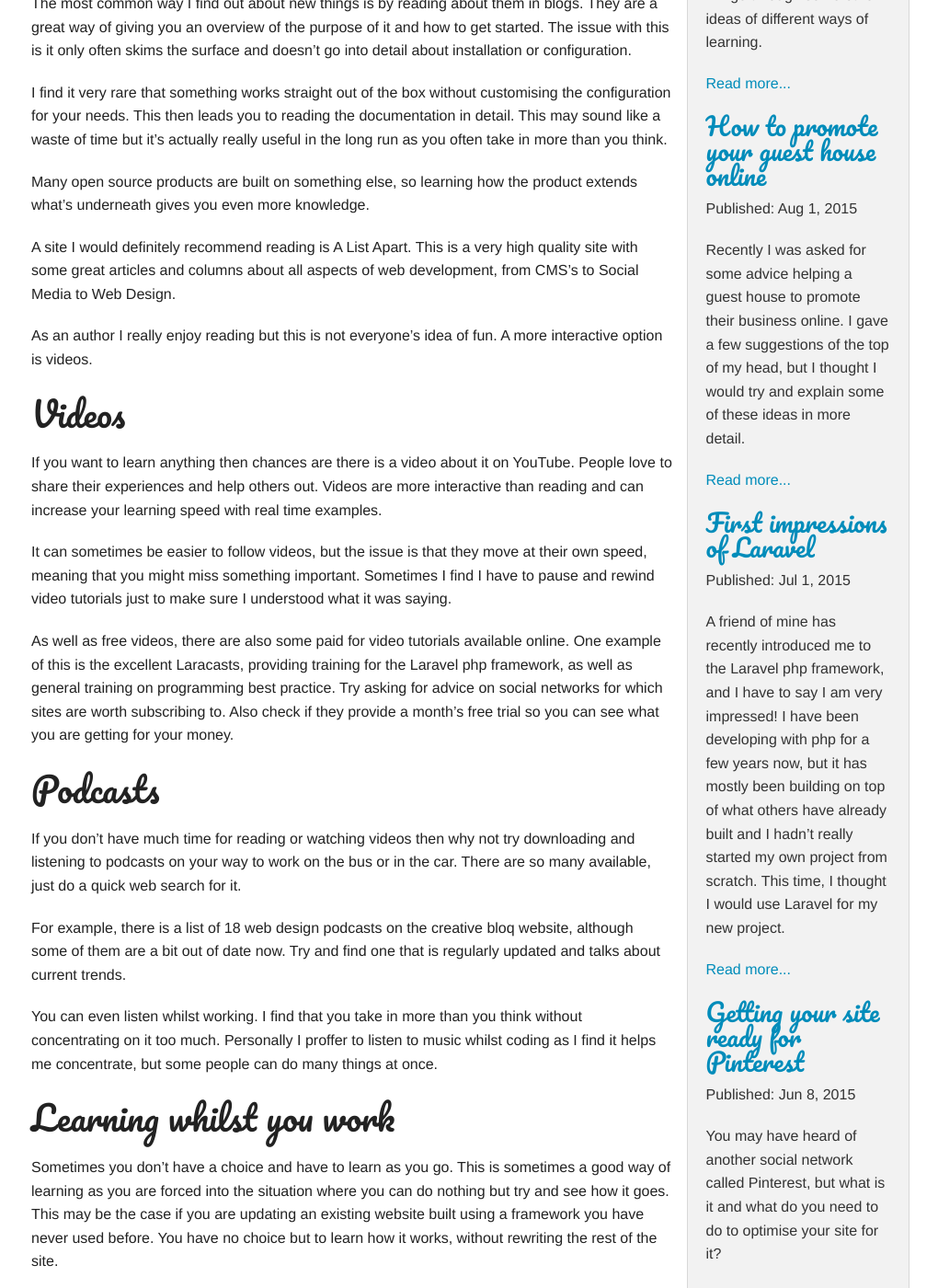
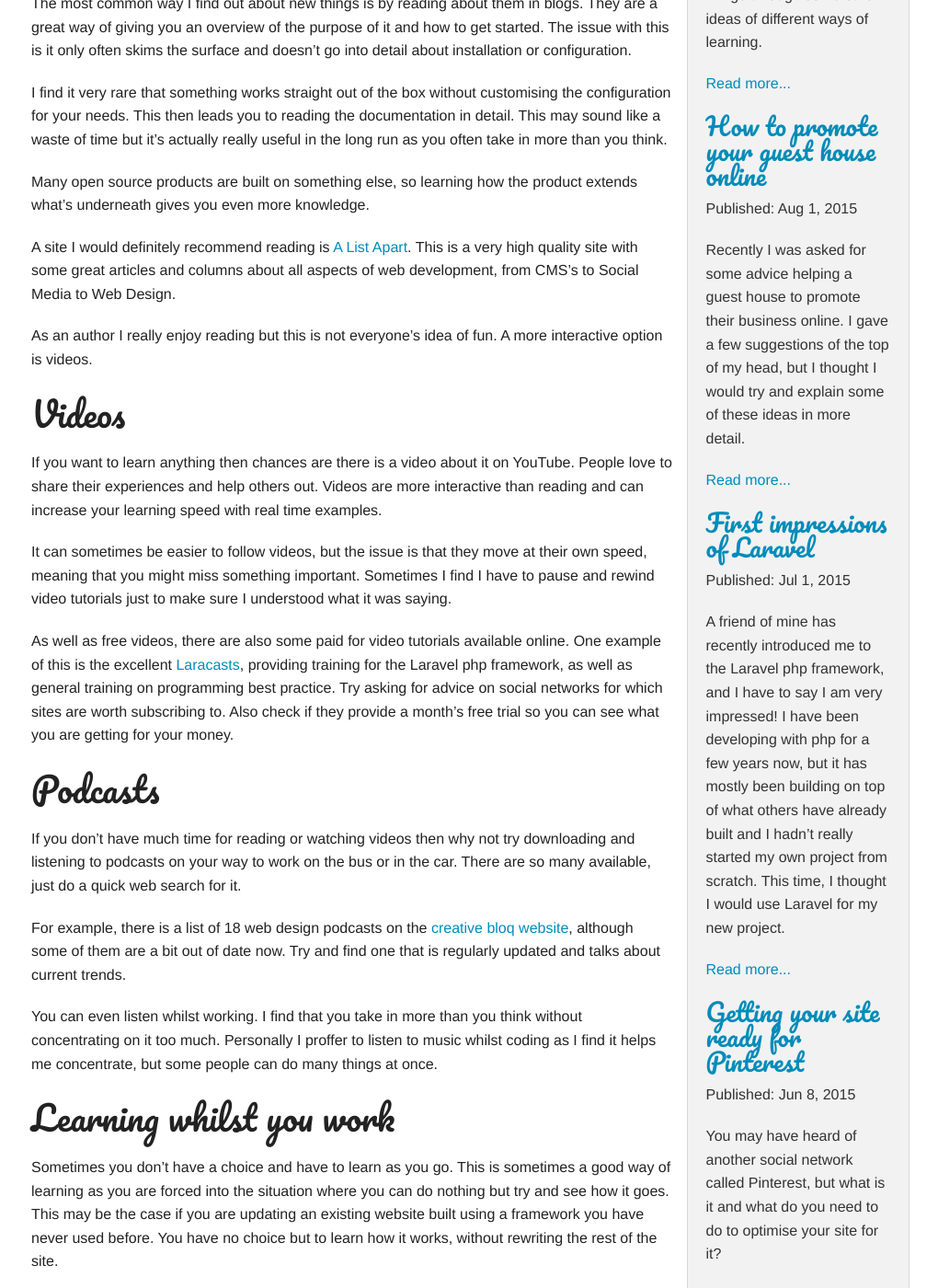
Before and after one commit to chrisrhymes/chrisrhymes.github.io, a Jekyll site: the page built from _posts/2015-10-21-how-to-learn.markdown, in a window 1280 px wide and 1400 px high, scrolled down 730 px. Shown: the whole window at 92% size, without its empty margins (136-1156 px from the left). Built offline with Jekyll 4.4.1, drawn with Linux system fonts in a browser that asks for light colours; nearby versions of some CDN libraries; comment, search, counter and statistics services are not loaded; part of the change alters nothing that is shown; some of the changed text lies outside the part shown.

```diff
--- a/_posts/2015-10-21-how-to-learn.markdown
+++ b/_posts/2015-10-21-how-to-learn.markdown
@@ -19,7 +19,7 @@ I find it very rare that something works straight out of the box without customi
 
 Many open source products are built on something else, so learning how the product extends what's underneath gives you even more knowledge.
 
-A site I would definitely recommend reading is A List Apart. This is a very high quality site with some great articles and columns about all aspects of web development, from CMS’s to Social Media to Web Design.
+A site I would definitely recommend reading is [A List Apart](http://alistapart.com/). This is a very high quality site with some great articles and columns about all aspects of web development, from CMS’s to Social Media to Web Design.
 
 As an author I really enjoy reading but this is not everyone's idea of fun. A more interactive option is videos.
 
@@ -29,13 +29,13 @@ If you want to learn anything then chances are there is a video about it on YouT
 
 It can sometimes be easier to follow videos, but the issue is that they move at their own speed, meaning that you might miss something important. Sometimes I find I have to pause and rewind video tutorials just to make sure I understood what it was saying.
 
-As well as free videos, there are also some paid for video tutorials available online. One example of this is the excellent Laracasts, providing training for the Laravel php framework, as well as general training on programming best practice. Try asking for advice on social networks for which sites are worth subscribing to. Also check if they provide a month's free trial so you can see what you are getting for your money.
+As well as free videos, there are also some paid for video tutorials available online. One example of this is the excellent [Laracasts](https://laracasts.com/), providing training for the Laravel php framework, as well as general training on programming best practice. Try asking for advice on social networks for which sites are worth subscribing to. Also check if they provide a month's free trial so you can see what you are getting for your money.
 
 ## Podcasts
 
 If you don’t have much time for reading or watching videos then why not try downloading and listening to podcasts on your way to work on the bus or in the car. There are so many available, just do a quick web search for it.
 
-For example, there is a list of 18 web design podcasts on the creative bloq website, although some of them are a bit out of date now. Try and find one that is regularly updated and talks about current trends.
+For example, there is a list of 18 web design podcasts on the [creative bloq website](http://www.creativebloq.com/design/web-design-podcasts-3132988), although some of them are a bit out of date now. Try and find one that is regularly updated and talks about current trends.
 
 You can even listen whilst working. I find that you take in more than you think without concentrating on it too much. Personally I proffer to listen to music whilst coding as I find it helps me concentrate, but some people can do many things at once.
 
@@ -55,4 +55,4 @@ I have been to a few conferences now and find them a great way of learning new t
 
 Some of the talks I have found useful are the talks that are not even technical, but are more about others sharing their experiences of being self employed or how they pushed themselves to progress their own career to the next level. You can often struggle to get as much inspiration from reading blogs and watching videos as seeing someone speak in person.
 
-By the way, I would highly recommend going to Generate Conference (London) and ReDevelop (Bournemouth).
+By the way, I would highly recommend going to [Generate Conference](http://www.generateconf.com/) (London) and [re:develop](http://redevelop.io/) (Bournemouth).
```
